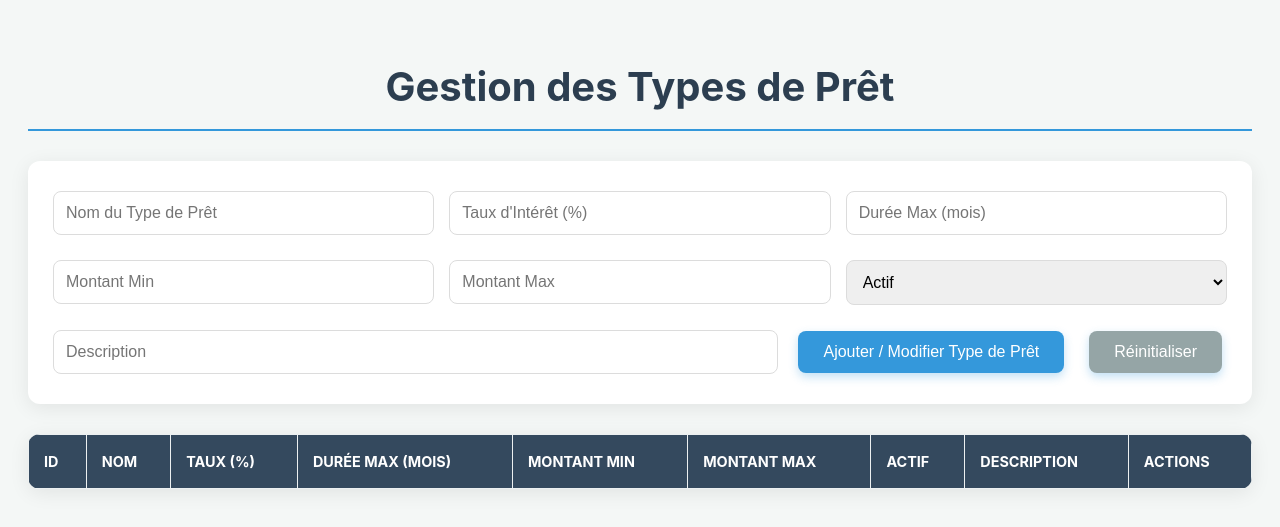
After one commit to Jayade-Joyo/ExamenFinalWEB, a PHP site: page /TypePret.html in a window 1280 px wide. The commit adds this page. Shown: the top 527 px of the page. Run offline with PHP 8.4, Linux system fonts and the light colour scheme; lists and menus that the app fills with data are empty.

Commit message:
crud_typePret

```diff
--- /dev/null
+++ b/tp-flightphp-crud/TypePret.html
@@ -0,0 +1,368 @@
+<!DOCTYPE html>
+<html lang="fr">
+<head>
+  <meta charset="UTF-8">
+  <meta name="viewport" content="width=device-width, initial-scale=1.0">
+  <title>Gestion des Types de Prêt</title>
+  <style>
+    /* Styles généraux pour le corps de la page */
+    body {
+      font-family: 'Inter', sans-serif; /* Utilisation de la police Inter */
+      padding: 20px;
+      background-color: #f4f7f6; /* Couleur de fond légère */
+      color: #333;
+      line-height: 1.6;
+    }
+
+    /* Styles pour les titres */
+    h1 {
+      color: #2c3e50;
+      text-align: center;
+      margin-bottom: 30px;
+      font-size: 2.5em;
+      border-bottom: 2px solid #3498db;
+      padding-bottom: 10px;
+    }
+
+    /* Styles pour le conteneur du formulaire */
+    div {
+      background-color: #ffffff;
+      padding: 25px;
+      border-radius: 12px;
+      box-shadow: 0 4px 20px rgba(0, 0, 0, 0.08);
+      margin-bottom: 30px;
+      display: flex;
+      flex-wrap: wrap;
+      gap: 15px; /* Espace entre les éléments du formulaire */
+      justify-content: center;
+      align-items: center;
+    }
+
+    /* Styles pour les champs de saisie et les sélecteurs */
+    input[type="text"],
+    input[type="number"],
+    input[type="email"],
+    input[type="date"],
+    select {
+      flex: 1 1 calc(33% - 20px); /* 3 éléments par ligne sur grand écran, avec espace */
+      padding: 12px;
+      margin: 5px 0;
+      border: 1px solid #dcdcdc;
+      border-radius: 8px;
+      box-sizing: border-box; /* Inclut le padding et la bordure dans la largeur totale */
+      font-size: 1em;
+      min-width: 150px; /* Largeur minimale pour les petits écrans */
+    }
+
+    /* Styles pour les boutons */
+    button {
+      padding: 12px 25px;
+      margin: 5px;
+      border: none;
+      border-radius: 8px;
+      background-color: #3498db; /* Couleur primaire pour les boutons */
+      color: white;
+      font-size: 1em;
+      cursor: pointer;
+      transition: background-color 0.3s ease, transform 0.2s ease;
+      box-shadow: 0 4px 10px rgba(52, 152, 219, 0.3);
+    }
+
+    button:hover {
+      background-color: #2980b9; /* Assombrir au survol */
+      transform: translateY(-2px); /* Petit effet de soulèvement */
+    }
+
+    /* Styles spécifiques pour les boutons d'action dans le tableau */
+    button.action-button {
+      background-color: #2ecc71; /* Vert pour modifier */
+      margin: 0 3px;
+      padding: 8px 12px;
+      font-size: 0.9em;
+      box-shadow: none;
+    }
+
+    button.action-button:hover {
+      background-color: #27ae60;
+      transform: none;
+    }
+
+    button.delete-button {
+      background-color: #e74c3c; /* Rouge pour supprimer */
+    }
+
+    button.delete-button:hover {
+      background-color: #c0392b;
+    }
+
+    /* Styles pour le tableau */
+    table {
+      width: 100%;
+      border-collapse: collapse;
+      margin-top: 30px;
+      background-color: #ffffff;
+      border-radius: 12px;
+      overflow: hidden; /* Pour que les coins arrondis s'appliquent */
+      box-shadow: 0 4px 20px rgba(0, 0, 0, 0.08);
+    }
+
+    th, td {
+      border: 1px solid #ecf0f1; /* Bordures de cellules légères */
+      padding: 15px;
+      text-align: left;
+      vertical-align: middle;
+    }
+
+    th {
+      background-color: #34495e; /* En-tête de tableau foncé */
+      color: white;
+      font-weight: bold;
+      text-transform: uppercase;
+      font-size: 0.9em;
+    }
+
+    tr:nth-child(even) {
+      background-color: #f9fbfb; /* Lignes paires légèrement grisées */
+    }
+
+    tr:hover {
+      background-color: #e8f6f8; /* Effet de survol sur les lignes */
+    }
+
+    /* Responsive adjustments */
+    @media (max-width: 768px) {
+      input[type="text"],
+      input[type="number"],
+      input[type="email"],
+      input[type="date"],
+      select {
+        flex: 1 1 100%; /* Un élément par ligne sur les petits écrans */
+      }
+      div {
+        flex-direction: column;
+        align-items: stretch;
+      }
+      button {
+        width: 100%;
+        margin: 5px 0;
+      }
+    }
+  </style>
+</head>
+<body>
+
+  <h1>Gestion des Types de Prêt</h1>
+
+  <div>
+    <!-- Champ caché pour l'ID du type de prêt (utilisé pour la modification) -->
+    <input type="hidden" id="tp_id_type_pret">
+
+    <!-- Champs de saisie pour les informations du type de prêt -->
+    <input type="text" id="tp_nom_type" placeholder="Nom du Type de Prêt" required>
+    <input type="number" id="tp_taux_interet" placeholder="Taux d'Intérêt (%)" step="0.01" required>
+    <input type="number" id="tp_duree_max" placeholder="Durée Max (mois)" required>
+    <input type="number" id="tp_montant_min" placeholder="Montant Min" step="0.01">
+    <input type="number" id="tp_montant_max" placeholder="Montant Max" step="0.01">
+    <select id="tp_actif" required>
+      <option value="1">Actif</option>
+      <option value="0">Inactif</option>
+    </select>
+    <input type="text" id="tp_description" placeholder="Description">
+    <!-- Le champ date_creation est supprimé ici pour correspondre à votre banque.sql -->
+
+    <!-- Boutons pour ajouter/modifier et réinitialiser le formulaire -->
+    <button onclick="ajouterOuModifierTypePret()">Ajouter / Modifier Type de Prêt</button>
+    <button onclick="resetFormTypePret()" style="background-color: #95a5a6;">Réinitialiser</button>
+  </div>
+
+  <!-- Tableau pour afficher la liste des types de prêt -->
+  <table id="table-types-pret">
+    <thead>
+      <tr>
+        <th>ID</th>
+        <th>Nom</th>
+        <th>Taux (%)</th>
+        <th>Durée Max (mois)</th>
+        <th>Montant Min</th>
+        <th>Montant Max</th>
+        <th>Actif</th>
+        <th>Description</th>
+        <!-- La colonne Date Création est supprimée ici -->
+        <th>Actions</th>
+      </tr>
+    </thead>
+    <tbody>
+      <!-- Les données des types de prêt seront insérées ici par JavaScript -->
+    </tbody>
+  </table>
+
+  <script>
+    // URL de base de votre API FlightPHP
+    const apiBase = "http://localhost/ExamenFinalWEB/tp-flightphp-crud/ws";
+
+    /**
+     * Fonction utilitaire pour effectuer des requêtes AJAX.
+     * @param {string} method - La méthode HTTP (GET, POST, PUT, DELETE).
+     * @param {string} url - L'URL de l'API (chemin relatif à apiBase).
+     * @param {string|null} data - Les données à envoyer (format 'clé=valeur&...'). Null pour les requêtes GET/DELETE sans corps.
+     * @param {function} callback - Fonction de rappel en cas de succès (reçoit les données JSON de la réponse).
+     * @param {function} errorCallback - Fonction de rappel en cas d'erreur (reçoit l'objet d'erreur JSON et le statut HTTP).
+     */
+    function ajax(method, url, data, callback, errorCallback) {
+      const xhr = new XMLHttpRequest();
+      xhr.open(method, apiBase + url, true);
+      xhr.setRequestHeader("Content-Type", "application/x-www-form-urlencoded");
+      xhr.onreadystatechange = () => {
+        if (xhr.readyState === 4) { // La requête est terminée
+          if (xhr.status >= 200 && xhr.status < 300) { // Succès (2xx)
+            try {
+              callback(JSON.parse(xhr.responseText));
+            } catch (e) {
+              console.error("Erreur de parsing JSON:", e);
+              if (errorCallback) errorCallback({ error: "Réponse du serveur non valide." }, xhr.status);
+            }
+          } else { // Erreur (4xx ou 5xx)
+            console.error(`Erreur AJAX: ${xhr.status} - ${xhr.statusText}`);
+            try {
+              const errorResponse = JSON.parse(xhr.responseText);
+              if (errorCallback) errorCallback(errorResponse, xhr.status);
+            } catch (e) {
+              if (errorCallback) errorCallback({ error: "Erreur serveur inconnue ou réponse non JSON." }, xhr.status);
+            }
+          }
+        }
+      };
+      xhr.send(data);
+    }
+
+    // Fonctions pour les Types de Prêt
+    /**
+     * Charge tous les types de prêt depuis l'API et les affiche dans le tableau.
+     */
+    function chargerTypesPret() {
+      ajax("GET", "/types_pret", null, (data) => {
+        const tbody = document.querySelector("#table-types-pret tbody");
+        tbody.innerHTML = ""; // Vider le tableau avant de le remplir
+        data.forEach(tp => {
+          const tr = document.createElement("tr");
+          // Pas de formatage de date ici car la colonne date_creation n'est pas dans la table
+          tr.innerHTML = `
+            <td>${tp.id_type_pret}</td>
+            <td>${tp.nom_type}</td>
+            <td>${parseFloat(tp.taux_interet).toFixed(2)}%</td>
+            <td>${tp.duree_max}</td>
+            <td>${parseFloat(tp.montant_min).toFixed(2)}</td>
+            <td>${parseFloat(tp.montant_max).toFixed(2)}</td>
+            <td>${tp.actif ? 'Oui' : 'Non'}</td>
+            <td>${tp.description || ''}</td>
+            <td>
+              <button class="action-button" onclick='remplirFormulaireTypePret(${JSON.stringify(tp)})'>✏️</button>
+              <button class="action-button delete-button" onclick='supprimerTypePret(${tp.id_type_pret})'>🗑️</button>
+            </td>
+          `;
+          tbody.appendChild(tr);
+        });
+      }, (errorResponse) => {
+        alert("Impossible de charger les types de prêt: " + (errorResponse.error || "Erreur inconnue"));
+      });
+    }
+
+    /**
+     * Ajoute un nouveau type de prêt ou modifie un type de prêt existant.
+     * Détermine l'action (POST ou PUT) en fonction de la présence de l'ID du type de prêt.
+     */
+    function ajouterOuModifierTypePret() {
+      const id_type_pret = document.getElementById("tp_id_type_pret").value;
+      const nom_type = document.getElementById("tp_nom_type").value;
+      const taux_interet = document.getElementById("tp_taux_interet").value;
+      const duree_max = document.getElementById("tp_duree_max").value;
+      const montant_min = document.getElementById("tp_montant_min").value;
+      const montant_max = document.getElementById("tp_montant_max").value;
+      const actif = document.getElementById("tp_actif").value;
+      const description = document.getElementById("tp_description").value;
+      // const date_creation = document.getElementById("tp_date_creation").value; // Supprimé
+
+      // Validation simple des champs requis (adaptée à votre schéma)
+      if (!nom_type || !taux_interet || !duree_max) {
+        alert("Veuillez remplir au moins les champs 'Nom du Type', 'Taux d\'Intérêt' et 'Durée Max'.");
+        return;
+      }
+
+      // Construction des données à envoyer (sans date_creation)
+      const data = `nom_type=${nom_type}&taux_interet=${taux_interet}&duree_max=${duree_max}&montant_min=${montant_min}&montant_max=${montant_max}&actif=${actif}&description=${description}`;
+
+      if (id_type_pret) {
+        // Si un ID est présent, c'est une modification (PUT)
+        ajax("PUT", `/types_pret/${id_type_pret}`, data, (response) => {
+          alert(response.message);
+          resetFormTypePret();
+          chargerTypesPret();
+        }, (errorResponse) => {
+          alert("Erreur lors de la modification du type de prêt: " + (errorResponse.error || JSON.stringify(errorResponse)));
+        });
+      } else {
+        // Sinon, c'est un nouvel ajout (POST)
+        ajax("POST", "/types_pret", data, (response) => {
+          alert(response.message);
+          resetFormTypePret();
+          chargerTypesPret();
+        }, (errorResponse) => {
+          alert("Erreur lors de l'ajout du type de prêt: " + (errorResponse.error || JSON.stringify(errorResponse)));
+        });
+      }
+    }
+
+    /**
+     * Remplit le formulaire avec les données d'un type de prêt sélectionné pour modification.
+     * @param {object} tp - L'objet type de prêt à utiliser pour remplir le formulaire.
+     */
+    function remplirFormulaireTypePret(tp) {
+      document.getElementById("tp_id_type_pret").value = tp.id_type_pret;
+      document.getElementById("tp_nom_type").value = tp.nom_type;
+      document.getElementById("tp_taux_interet").value = parseFloat(tp.taux_interet).toFixed(2);
+      document.getElementById("tp_duree_max").value = tp.duree_max;
+      document.getElementById("tp_montant_min").value = parseFloat(tp.montant_min).toFixed(2);
+      document.getElementById("tp_montant_max").value = parseFloat(tp.montant_max).toFixed(2);
+      document.getElementById("tp_actif").value = tp.actif ? '1' : '0';
+      document.getElementById("tp_description").value = tp.description;
+      // document.getElementById("tp_date_creation").value = tp.date_creation; // Supprimé
+    }
+
+    /**
+     * Supprime un type de prêt de la base de données.
+     * @param {int} id - L'ID du type de prêt à supprimer.
+     */
+    function supprimerTypePret(id) {
+      // Utilisation d'un modal personnalisé au lieu de confirm()
+      const confirmDelete = window.confirm("Êtes-vous sûr de vouloir supprimer ce type de prêt ?");
+      if (confirmDelete) {
+        ajax("DELETE", `/types_pret/${id}`, null, (response) => {
+          alert(response.message);
+          chargerTypesPret();
+        }, (errorResponse) => {
+          alert("Erreur lors de la suppression du type de prêt: " + (errorResponse.error || JSON.stringify(errorResponse)));
+        });
+      }
+    }
+
+    /**
+     * Réinitialise tous les champs du formulaire de type de prêt à leurs valeurs par défaut.
+     */
+    function resetFormTypePret() {
+      document.getElementById("tp_id_type_pret").value = "";
+      document.getElementById("tp_nom_type").value = "";
+      document.getElementById("tp_taux_interet").value = "";
+      document.getElementById("tp_duree_max").value = "";
+      document.getElementById("tp_montant_min").value = "";
+      document.getElementById("tp_montant_max").value = "";
+      document.getElementById("tp_actif").value = "1"; // Défaut à Actif
+      document.getElementById("tp_description").value = "";
+      // document.getElementById("tp_date_creation").value = ""; // Supprimé
+    }
+
+    // Charger les données des types de prêt au chargement initial de la page
+    document.addEventListener('DOMContentLoaded', chargerTypesPret);
+  </script>
+
+</body>
+</html>
--- a/tp-flightphp-crud/index.html
+++ b/tp-flightphp-crud/index.html
@@ -40,6 +40,7 @@
       <tbody></tbody>
     </table>
   </div>
+  <a href="TypePret.html">Pret</a>
 
 
   <script>
--- a/tp-flightphp-crud/sql/banque.sql
+++ b/tp-flightphp-crud/sql/banque.sql
@@ -59,6 +59,7 @@ CREATE TABLE TypePret (
     montant_max DECIMAL(15, 2),
     actif BOOLEAN DEFAULT TRUE
 );
+
 
 -- Table des clients
 CREATE TABLE Client (
--- a/tp-flightphp-crud/ws/index.php
+++ b/tp-flightphp-crud/ws/index.php
@@ -3,5 +3,6 @@ require 'vendor/autoload.php';
 require 'db.php';
 require 'routes/etudiant_routes.php';
 require 'routes/etablissement_financier_routes.php';
+require 'routes/type_pret_routes.php';
 
 Flight::start();
```
Also changed, not shown: tp-flightphp-crud/ws/controllers/TypePretController.php (added, +56 -0 lines), tp-flightphp-crud/ws/models/TypePret.php (added, +79 -0 lines), tp-flightphp-crud/ws/routes/type_pret_routes.php (added, +8 -0 lines), tp-flightphp-crud/pret.html (deleted).
